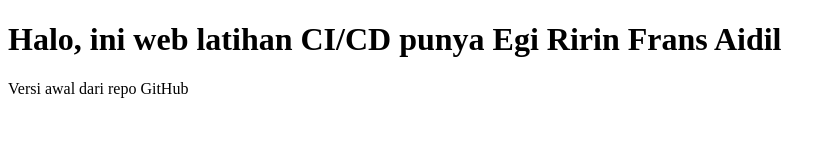
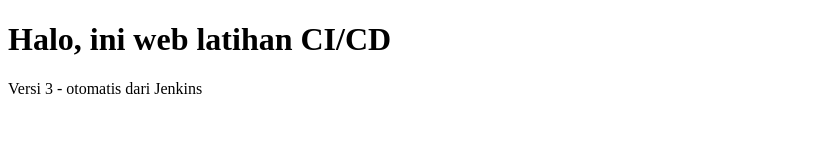
Before and after one commit to EgiRivaldi/latihan-cicd, a plain HTML site: page public/index.html in a window 1280 px wide. Shown: the whole page, without its empty margins (0-836 px from the left). Drawn offline with Linux system fonts and the light colour scheme.

Commit message:
Update index.html

```diff
--- a/public/index.html
+++ b/public/index.html
@@ -4,7 +4,7 @@
     <title>Latihan CI/CD</title>
 </head>
 <body>
-    <h1>Halo, ini web latihan CI/CD punya Egi Ririn Frans Aidil</h1>
-    <p>Versi awal dari repo GitHub</p>
+    <h1>Halo, ini web latihan CI/CD</h1>
+    <p>Versi 3 - otomatis dari Jenkins</p>
 </body>
 </html>
```
